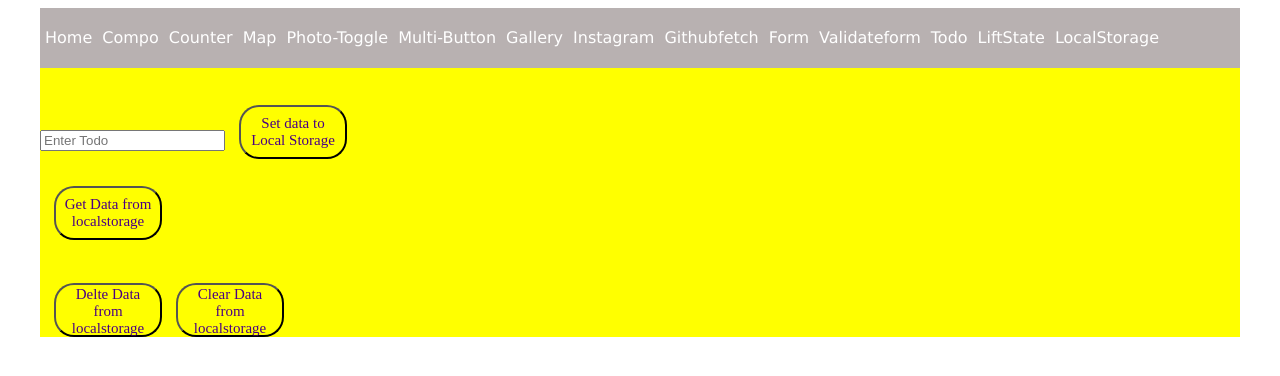
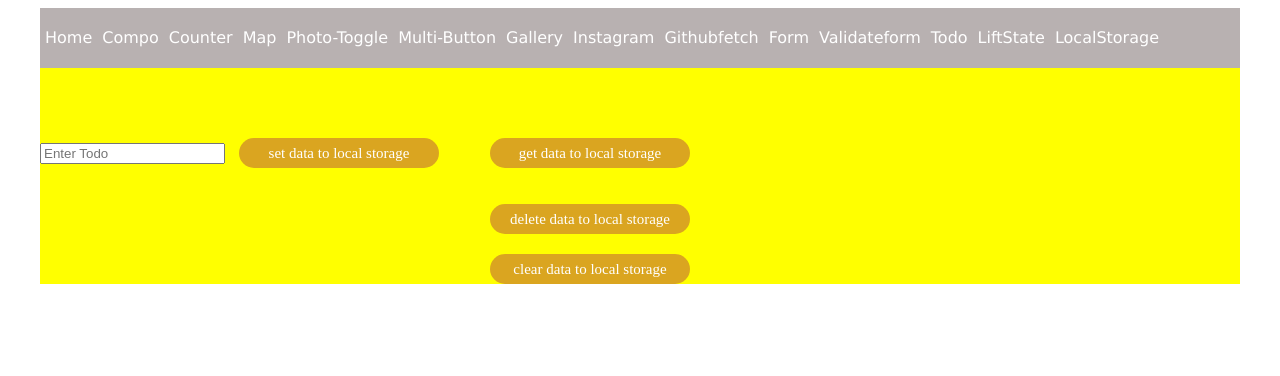
Before and after one commit to azar2612/react-basics, a React (Create React App) app: page /LocalStorage in a window 1280 px wide. Shown: the top 376 px of the page. Built offline with nearby package versions, Linux system fonts and the light colour scheme.

Commit message:
local storage task updated

```diff
--- a/src/LocalStorage.jsx
+++ b/src/LocalStorage.jsx
@@ -1,6 +1,7 @@
-import React, { Component } from "react";
+import React from "react";
+import "./Localstorage.scss";
 
-class LocalStorage extends Component {
+class Localstorage extends React.Component {
   state = {
     todoText: "",
     data: "",
@@ -13,7 +14,6 @@ class LocalStorage extends Component {
     localStorage.setItem("todo", this.state.todoText);
     this.setState({ todoText: "" });
   };
-
   getData = () => {
     const cc = localStorage.getItem("todo");
     this.setState({ data: cc });
@@ -23,6 +23,8 @@ class LocalStorage extends Component {
     const { todoText, data } = this.state;
     return (
       <>
+        <div className="ls">
+          <div>
             <form onSubmit={this.handleSubmit}>
               <input
                 name="todoText"
@@ -31,23 +33,29 @@ class LocalStorage extends Component {
                 onChange={this.handleChange}
                 placeholder="Enter Todo"
               />
-          <button type="submit">Set data to Local Storage</button>
+              <button type="submit">set data to local storage </button>
             </form>
+          </div>
 
+          <div>
             <button type="button" onClick={this.getData}>
-          Get Data from localstorage
+              get data to local storage{" "}
             </button>
             <p>{data && data}</p>
 
-        <button type="button" onClick={() => localStorage.removeItem("todo")}>
-          Delte Data from localstorage
+            <button
+              type="button"
+              onClick={() => localStorage.removeItem("todo")}
+            >
+              delete data to local storage{" "}
             </button>
-
             <button type="button" onClick={() => localStorage.clear()}>
-          Clear Data from localstorage
+              clear data to local storage{" "}
             </button>
+          </div>
+        </div>
       </>
     );
   }
 }
-export default LocalStorage;
+export default Localstorage;
--- /dev/null
+++ b/src/Localstorage.scss
@@ -0,0 +1,14 @@
+.ls {
+  margin-top: 50px;
+  width: 650px;
+  display: grid;
+  grid-template-columns: 2fr 0.5fr;
+  button {
+    margin-top: 20px;
+    width: 200px;
+    height: 30px;
+    background-color: goldenrod;
+    color: white;
+    border: none;
+  }
+}
```
Lines whose indentation alone changed are shown as unchanged.
